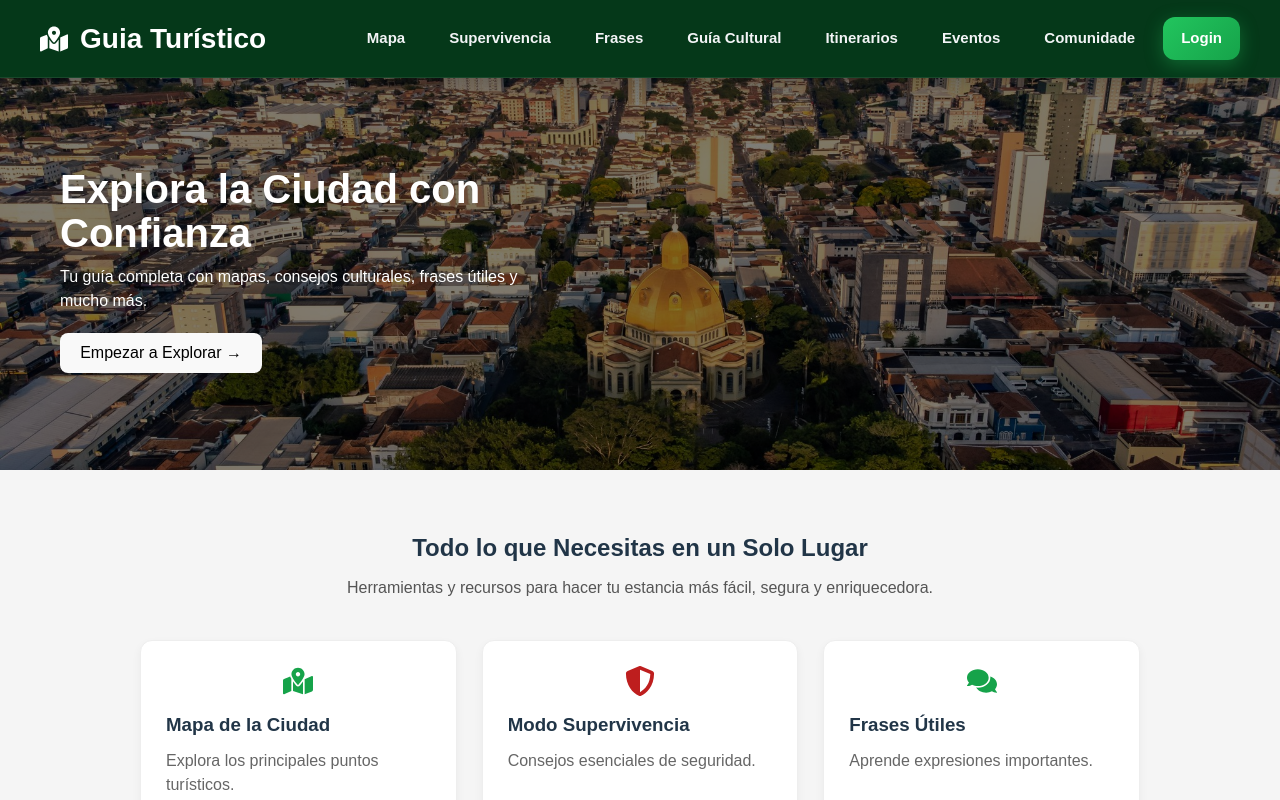
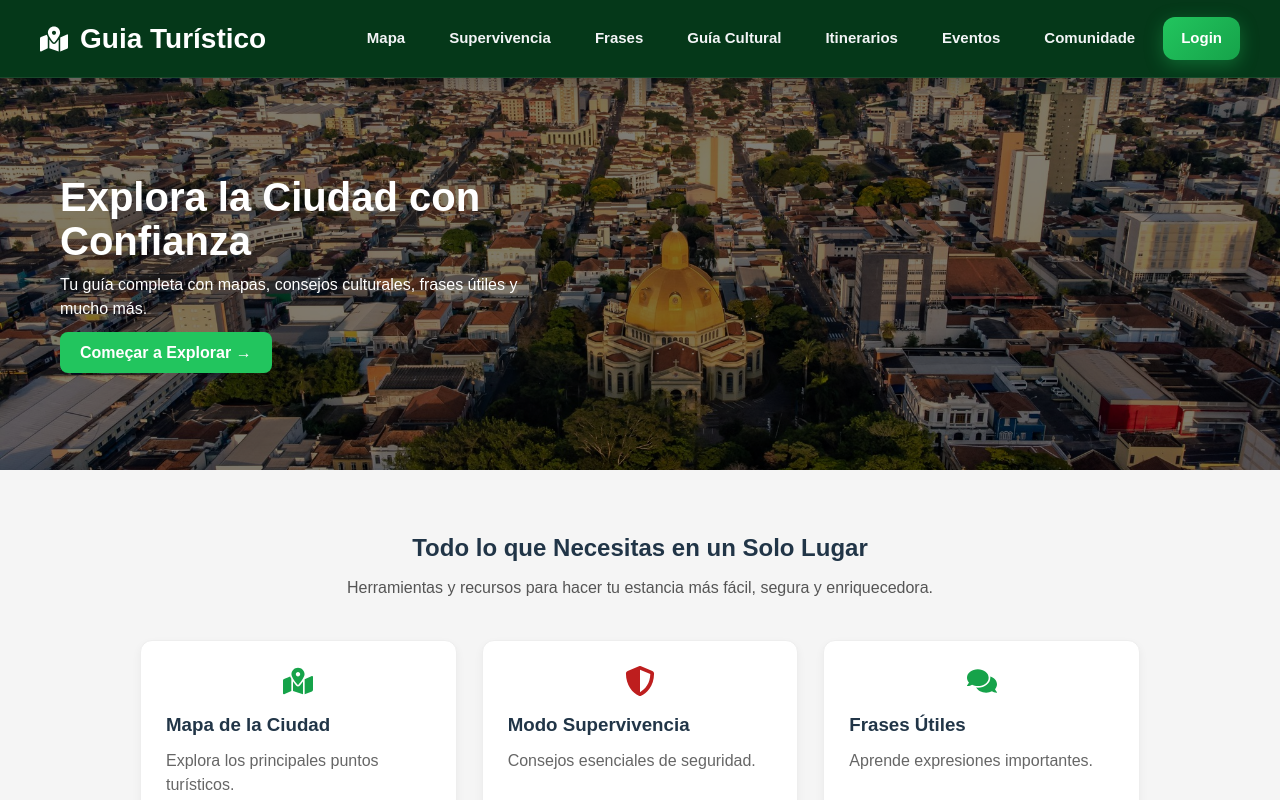
Before and after one commit to Melissa-possato/Guia-Tur-stico-hispanohablates, a React (Vite) app in the folder frontend/: page / in a window 1280 px wide. Built offline with nearby package versions, Linux system fonts and the light colour scheme.

Commit message:
Update App.jsx

```diff
--- a/frontend/src/App.jsx
+++ b/frontend/src/App.jsx
@@ -27,9 +27,9 @@ function App() {
             frases útiles y mucho más.
           </p>
 
-          <button>
-            Empezar a Explorar →
-          </button>
+          <Link to="/mapa" className="btn-explorar">
+            Começar a Explorar →
+          </Link>
 
         </div>
 
```
